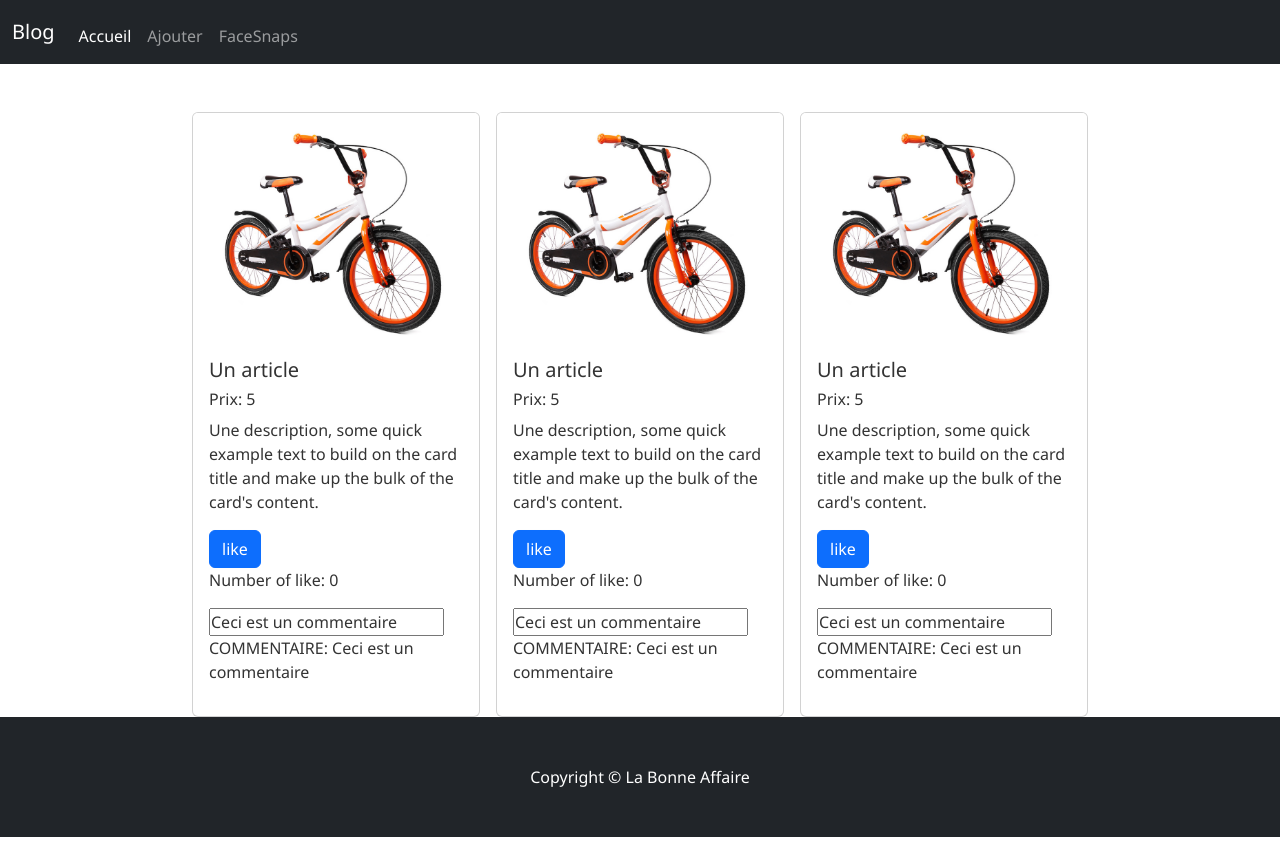
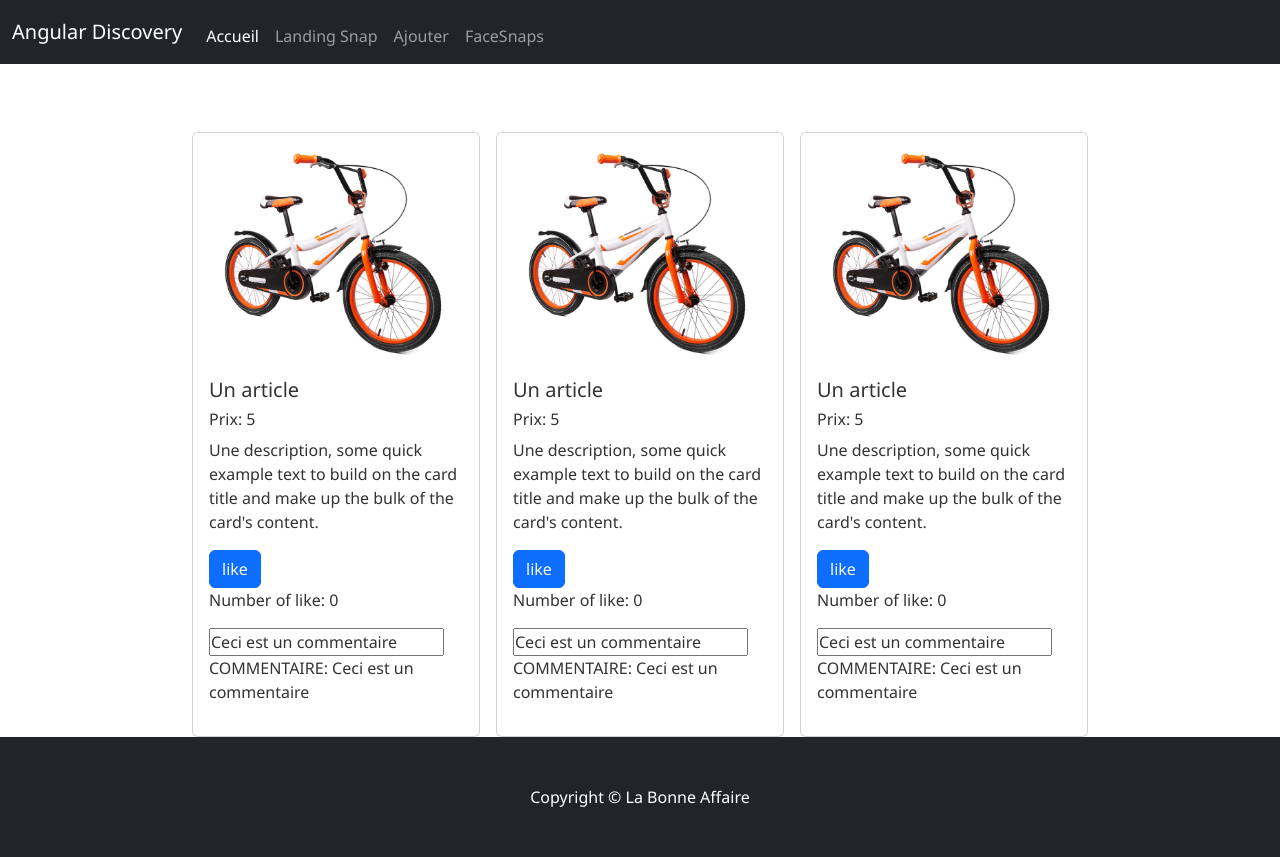
Before and after one commit to NdekoCode/angular-discovery, an Angular app: page / in a window 1280 px wide. Built offline with nearby package versions, Linux system fonts and the light colour scheme.

Commit message:
feat: [router pending] centralise router links

```diff
--- a/src/app/app-routing.module.ts
+++ b/src/app/app-routing.module.ts
@@ -16,7 +16,6 @@ const routes: Routes = [
   },
   {
     path: 'facesnapHome',
-    // pathMatch: 'full',
     component: LandingPageComponent,
   },
   {
--- a/src/app/app.component.html
+++ b/src/app/app.component.html
@@ -1,4 +1,6 @@
-<app-header></app-header>
-<router-outlet></router-outlet>
+<main class="body">
+  <app-header></app-header>
+  <router-outlet></router-outlet>
 
-<app-footer></app-footer>
+  <app-footer class="footer"></app-footer>
+</main>
--- a/src/app/components/header/header.component.html
+++ b/src/app/components/header/header.component.html
@@ -2,7 +2,7 @@
   <!-- Menu -->
   <nav class="navbar navbar-expand-lg navbar-dark bg-dark">
     <div class="container-fluid">
-      <a class="navbar-brand" routerLink="/">Blog</a>
+      <a class="navbar-brand" routerLink="/">Angular Discovery</a>
       <button
         class="navbar-toggler"
         type="button"
@@ -26,13 +26,30 @@
             >
           </li>
           <li class="nav-item">
-            <a class="nav-link" href="/ajouter">Ajouter</a>
+            <a
+              class="nav-link"
+              routerLink="/facesnapHome"
+              routerLinkActive="active"
+              [routerLinkActiveOptions]="{ exact: true }"
+              >Landing Snap</a
+            >
           </li>
+          <li class="nav-item">
+            <a
+              class="nav-link"
+              routerLink="/ajouter"
+              routerLinkActive="active"
+              [routerLinkActiveOptions]="{ exact: true }"
+              >Ajouter</a
+            >
+          </li>
+
           <li class="nav-item">
             <a
               class="nav-link"
               routerLink="/facesnaps"
               routerLinkActive="active"
+              [routerLinkActiveOptions]="{ exact: true }"
               >FaceSnaps</a
             >
           </li>
--- a/src/styles.scss
+++ b/src/styles.scss
@@ -99,3 +99,13 @@ ol {
         }
     }
 }
+
+main.body {
+    display       : flex;
+    flex-direction: column;
+    min-height    : 100vh;
+
+    .footer {
+        margin-top: auto;
+    }
+}
```
